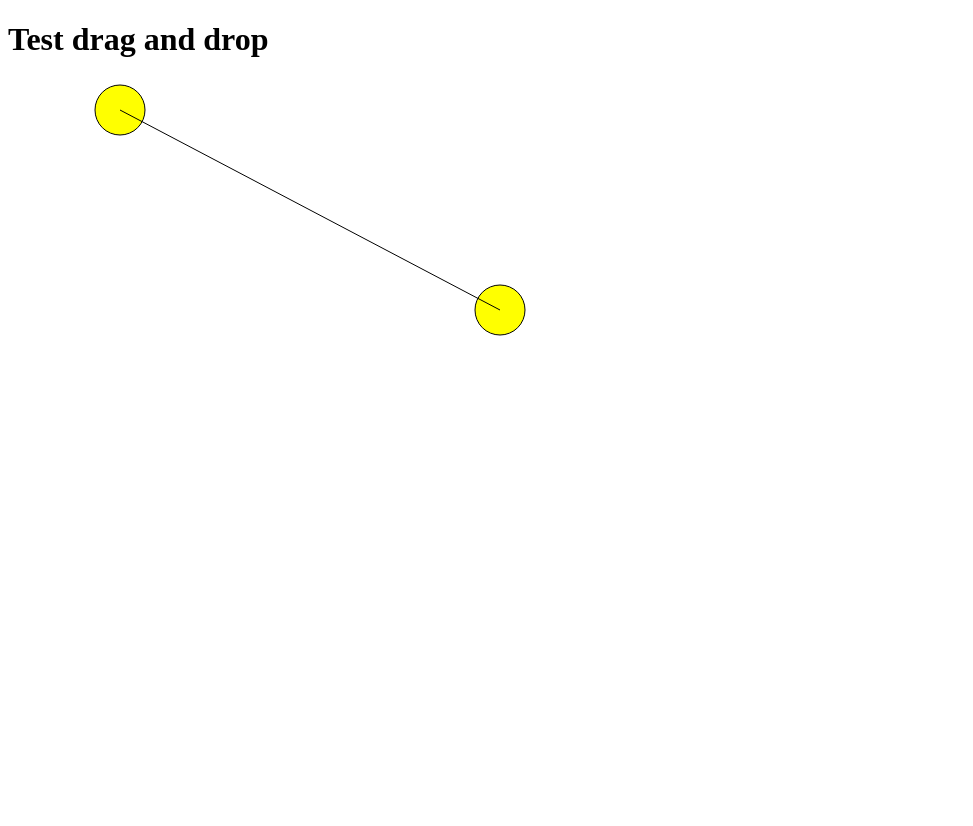
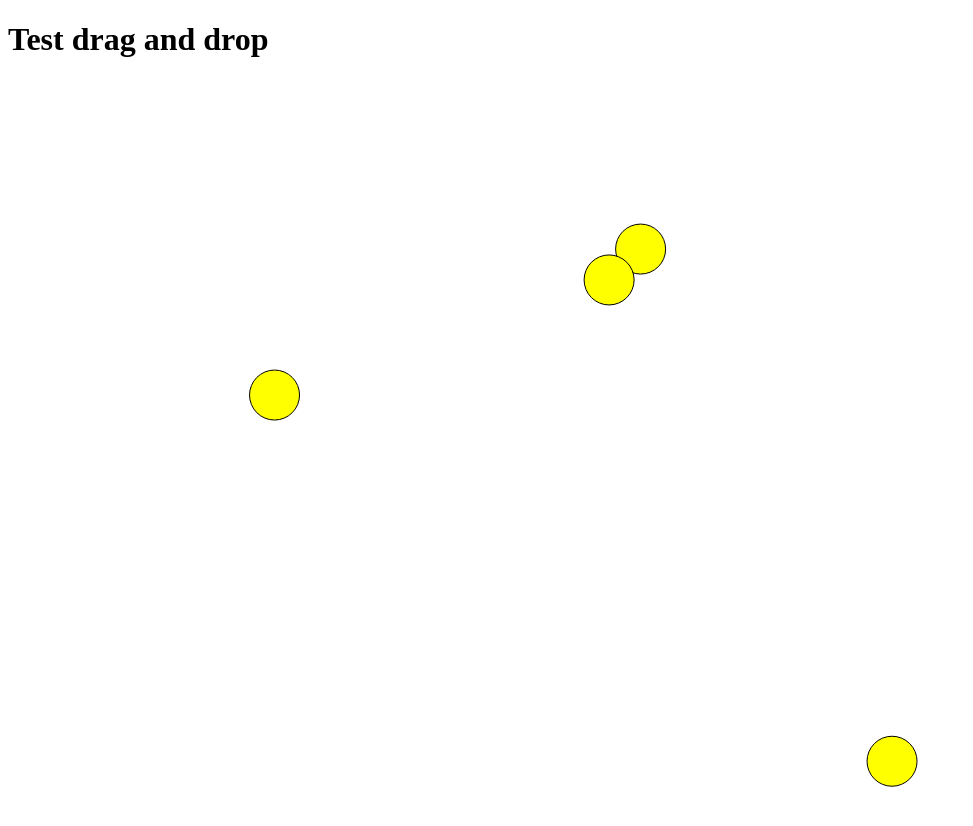
Before and after one commit to lewoudar/dessin-raphaeljs, a website: page public_html/drag-and-drop.html in a window 1280 px wide. Shown: the whole page, without its empty margins (0-973 px from the left). Drawn offline with nearby package versions, Linux system fonts and the light colour scheme.

Commit message:
ajout du fichier js/draw3.js

```diff
--- a/public_html/drag-and-drop.html
+++ b/public_html/drag-and-drop.html
@@ -21,6 +21,6 @@ and open the template in the editor.
         crossorigin="anonymous"></script>
         <!--<script src="js/test.js"></script>-->
         <script src="js/raphael.js"></script>
-        <script src="js/draw2.js"></script>
+        <script src="js/draw3.js"></script>
     </body>
 </html>
--- /dev/null
+++ b/public_html/js/draw3.js
@@ -0,0 +1,63 @@
+//Fonctions utiles
+function getRandomArbitrary(min, max) {
+  return Math.random() * (max - min) + min;
+}
+
+function findLink(id1, id2, links){
+    var find = false;
+    var string_id2 = "" + id2;
+    links.forEach(function(string){
+        if(string.indexOf(id1) !== -1 && string.indexOf(string_id2) !== -1){
+            find = true;
+        }
+    });
+    return find;
+}
+
+var paper_width = 1000;
+var paper_height = 1000;
+var paper = new Raphael(0, 0, paper_width, paper_height);
+var radius = 25;
+//Objet que l'application devra me retourner
+var result = {
+    '54': {
+        links: [55, 56]
+    },
+    '55': {
+        links: [54, 57]
+    },
+    '56': {
+        links: [54]
+    },
+    '57': {
+        links: [55]
+    }
+};
+
+//Tableau des cercles
+var probes = [];
+
+//Premier parcours pour dessiner les cercles
+var i = 0;
+for(var id in result){
+    var positionX = getRandomArbitrary(100, paper_width - 100);
+    var positionY = getRandomArbitrary(100, paper_height - 100);
+    var circle = paper.circle(positionX, positionY, radius).attr({fill: 'yellow'});
+    circle.data("id", id);
+    probes.push(circle);
+    i++;
+}
+
+//Tableau qui doit contenir les liens dessinés
+var links = [];
+console.log(findLink("54", 55, links));
+//Second parcours pour dessiner les liens
+i = 0;
+//for(var id in result){
+//    result[id].links.forEach(function(element){
+//        if(!findLink(id, element, links)){
+//            var string_line = "M"+probes[i].attr("cx")+","+probes[i].attr("cy")+"L"
+//        }
+//    });
+//    i++;
+//}
```
